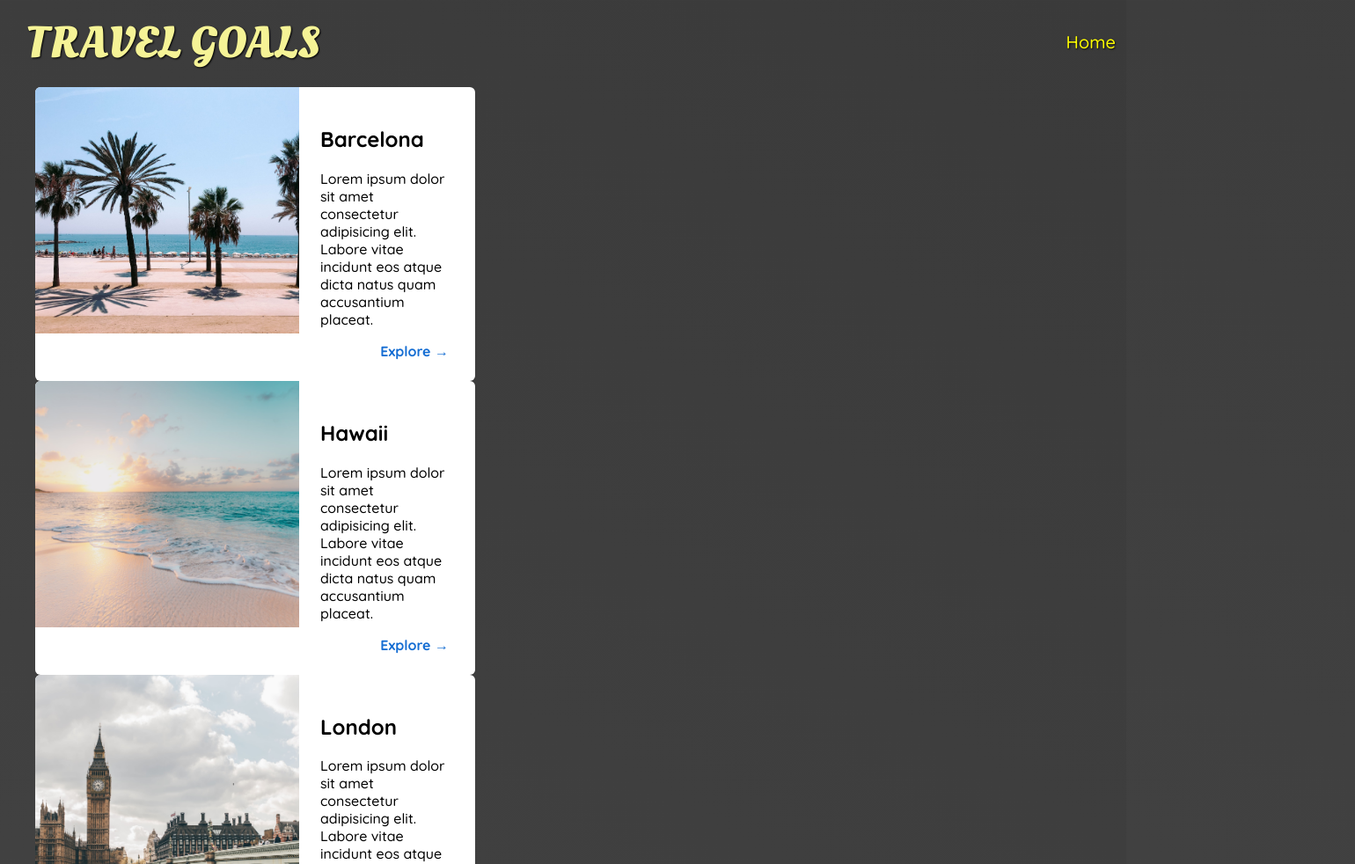
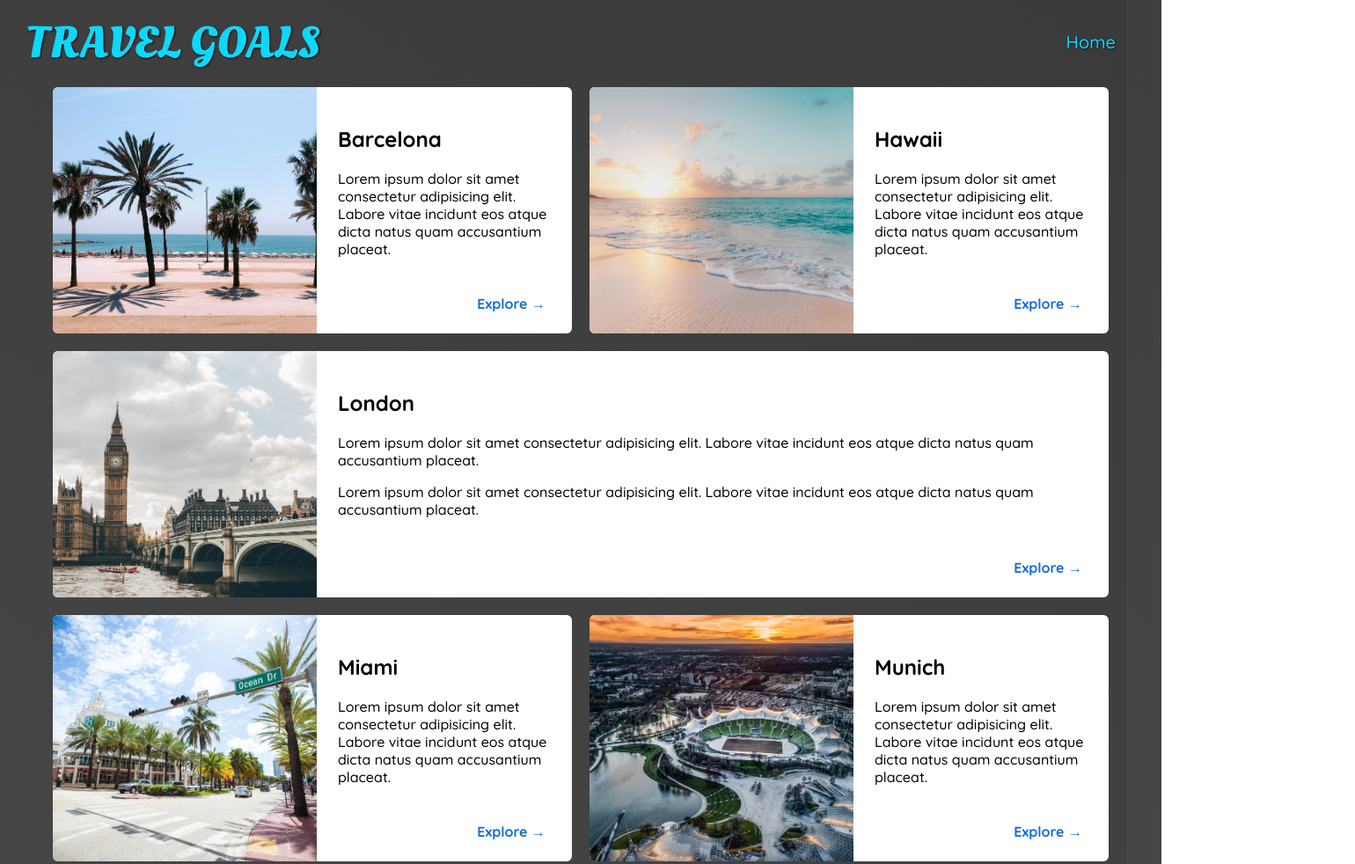
Before and after one commit to insendkost/travel-page, a plain HTML site: page places.html in a window 1280 px wide. Shown: the top 982 px of the page at 88% size, 1540 px wide, since content can reach past the window. Drawn offline with Linux system fonts and the light colour scheme.

Commit message:
places.html is finished, grid-template-colum and gap are applied

```diff
--- a/styles/places.css
+++ b/styles/places.css
@@ -1,16 +1,36 @@
-body{
-    background: linear-gradient(30deg, rgb(77,77,77), rgb(58,58,58));
+body {
+  background: linear-gradient(30deg, rgb(77, 77, 77), rgb(58, 58, 58));
+}
+
+#page-logo a {
+  color: rgb(12, 216, 252);
 }
 
 header {
   position: static;
 }
-main ul{
 
-    width: 1500px;
-    margin: 0 auto;
+header a {
+  color: rgb(12, 216, 252);
+}
 
+header nav a:hover {
+  background-color: rgb(12, 216, 252);
+  color: rgb(59, 59, 59);
 }
+
+main ul {
+  width: 1200px;
+  margin: 0 auto 50px auto;
+  display: grid;
+  grid-template-columns: 1fr 1fr;
+  gap: 20px 20px;
+}
+
+li:nth-of-type(3) {
+  grid-column: 1 / span 2;
+}
+
 main li {
   display: flex;
   background-color: white;
@@ -18,7 +38,6 @@ main li {
   flex-direction: row;
   border-radius: 6px;
   overflow: hidden;
-    width: 500px;
 }
 
 main li img {
@@ -27,7 +46,7 @@ main li img {
   object-fit: cover;
 }
 
-.item-content{
+.item-content {
   padding: 24px;
   display: flex;
   flex-direction: column;
@@ -38,19 +57,15 @@ main li img {
   text-align: right;
 }
 
-.actions a{
+.actions a {
   text-decoration: none;
   padding: 6px;
   color: rgb(22, 110, 211);
   font-weight: bold;
 }
-.actions a:hover{
-
+.actions a:hover {
   color: rgb(1, 255, 200);
 }
-
-
-
 
 /* .item-content a{
    text-align: bottom;
--- a/styles/shared_style.css
+++ b/styles/shared_style.css
@@ -1,3 +1,4 @@
+
 body{
     font-family: 'Quicksand', sans-serif;
     margin: 0;
@@ -11,7 +12,7 @@ header a{
     text-shadow: 1px 1px 2px rgba(0, 0, 0, 0.8);
     border-radius: 8px;
 }
-header a:hover{
+header nav a:hover{
     color: rgb(77, 77, 77);
     background-color: rgb(255, 254, 0);
 
```
Also changed, not shown: index.html (+1 -1 lines). Lines whose indentation alone changed are shown as unchanged.
